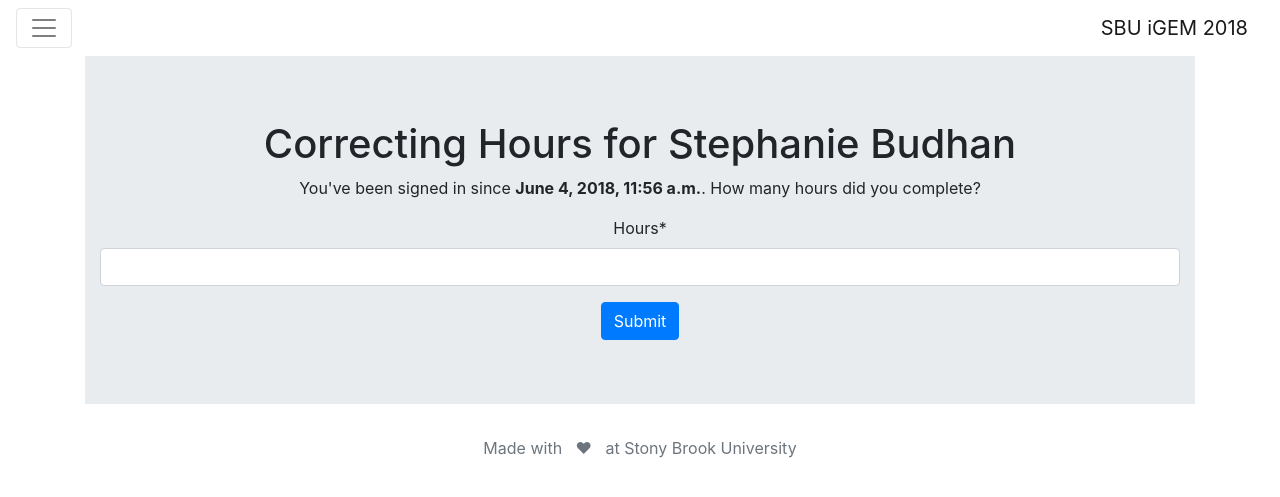
After one commit to iGEM-SBU/lab-signin, a Django app: page /member/sbudhan/correction in a window 1280 px wide. The commit adds this page. Shown: the top 497 px of the page. Run offline with Django 3.2, Linux system fonts and the light colour scheme; data comes from the database, SQL or seed files in the repository; both versions use the stored data as it was after the commit; some libraries are stand-ins or nearby versions.

Commit message:
Added time correction form

```diff
--- a/labsignin/settings.py
+++ b/labsignin/settings.py
@@ -37,7 +37,8 @@ INSTALLED_APPS = [
     'django.contrib.sessions',
     'django.contrib.messages',
     'django.contrib.staticfiles',
-    'mainapp'
+    'mainapp',
+    'crispy_forms'
 ]
 
 MIDDLEWARE = [
--- /dev/null
+++ b/mainapp/forms.py
@@ -0,0 +1,6 @@
+from django import forms
+from django.forms import DecimalField
+
+
+class HoursForm(forms.Form):
+    hours = DecimalField(min_value=0, max_value=12, max_digits=4, decimal_places=2)
--- a/mainapp/templates/mainapp/member_profile.html
+++ b/mainapp/templates/mainapp/member_profile.html
@@ -11,7 +11,7 @@
                 {% if member.is_signed_in %}
                     You've been signed in since {{ member.sign_in_time }}<br><br>
                     <a class="btn btn-primary btn-lg" href="{% url 'member_signout' member_name=member.name %}" role="button">Sign out &raquo;</a>
-                    <a class="btn btn-primary btn-lg" href="" role="button">Forgot to sign out? &raquo;</a>
+                    <a class="btn btn-primary btn-lg" href="{% url 'member_time_correction' member_name=member.name %}" role="button">Forgot to sign out? &raquo;</a>
 
                 {% else %}
                     You were last active on {{ member.sign_out_time }}<br><br>
--- /dev/null
+++ b/mainapp/templates/mainapp/member_time_correction.html
@@ -0,0 +1,19 @@
+{% extends 'mainapp/base.html' %}
+{% block title %}{{ profile_user.username }} | Bumpr{% endblock %}
+{% load static %}
+{% block content %}
+    {% load crispy_forms_tags %}
+    <div class="container text-center">
+        <div class="jumbotron jumbotron-fluid">
+            <h1>Correcting Hours for {{ member.get_name_display }}</h1>
+            <p>You've been signed in since <b>{{ member.sign_in_time }}</b>. How many hours did you complete?</p>
+            <div class="container">
+                <form method="post">
+                    {% csrf_token %}
+                    {{ form | crispy }}
+                    <button type="submit" value="Submit" class="btn btn-primary">Submit</button>
+                </form>
+            </div>
+        </div>
+    </div>
+{% endblock %}
--- a/mainapp/urls.py
+++ b/mainapp/urls.py
@@ -7,6 +7,6 @@ urlpatterns = [
     path('member/<member_name>', views.view_member_profile, name="member_profile"),
     path('member/<member_name>/signin', views.member_signin, name="member_signin"),
     path('member/<member_name>/signout', views.member_signout, name="member_signout"),
-    #path('member/<member_name>/correction', views.member_time_correction, name="member_time_correction"),
+    path('member/<member_name>/correction', views.member_time_correction, name="member_time_correction"),
     # path('export', views.export_data, name="export_data")
 ]
--- a/mainapp/views.py
+++ b/mainapp/views.py
@@ -1,6 +1,7 @@
 from django.shortcuts import render, get_object_or_404, reverse, HttpResponseRedirect
 from django.utils import timezone
 from .models import Member
+from .forms import HoursForm
 from .constants import MEMBER_NAMES, SPREADSHEET_ID, SCOPE, START_DATE, END_DATE, G_SHEETS_ROW_SUM_COMMAND
 from oauth2client.service_account import ServiceAccountCredentials
 import datetime as dt
@@ -37,6 +38,26 @@ def member_signout(request, member_name):
     return HttpResponseRedirect(reverse('member_profile', args=[member.name]))
 
 
+def member_time_correction(request, member_name):
+    member = get_object_or_404(Member, name=member_name)
+    if request.method == 'POST':
+        form = HoursForm(request.POST)
+        if form.is_valid():
+            hours_to_add = float(form.cleaned_data.get('hours'))
+            print(hours_to_add)
+            new_signed_out_dt = member.sign_in_time + dt.timedelta(hours=hours_to_add)
+            print(new_signed_out_dt)
+            member.sign_out_time = new_signed_out_dt
+            member.total_time += int(hours_to_add * 60)
+            member.is_signed_in = False
+            member.save()
+            update_spreadsheet(member_name, hours_to_add)
+            return HttpResponseRedirect(reverse('member_profile', args=[member.name]))
+    else:
+        form = HoursForm()
+    return render(request, 'mainapp/member_time_correction.html', {'member':member, 'form':form})
+
+
 # -----------------NON-VIEW FUNCTIONS----------------------------------------------
 
 
@@ -60,11 +81,13 @@ def verbose_list_from_choices(choices):
         ans.append(tup[1])
     return ans
 
+
 def short_list_from_choices(choices):
     ans = []
     for tup in  choices:
         ans.append(tup[0])
     return ans
+
 
 # You know what this does
 def is_sunday(date):
```
Also changed, not shown: db.sqlite3.
